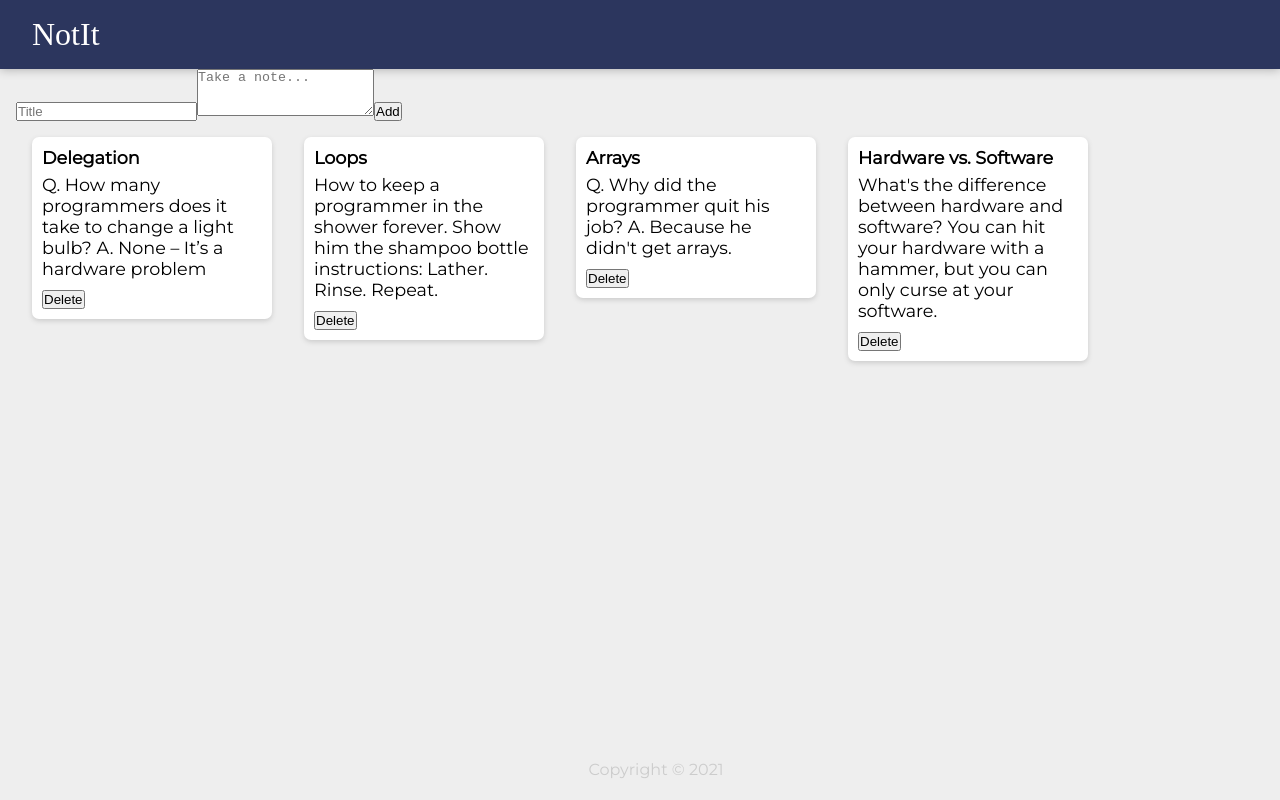
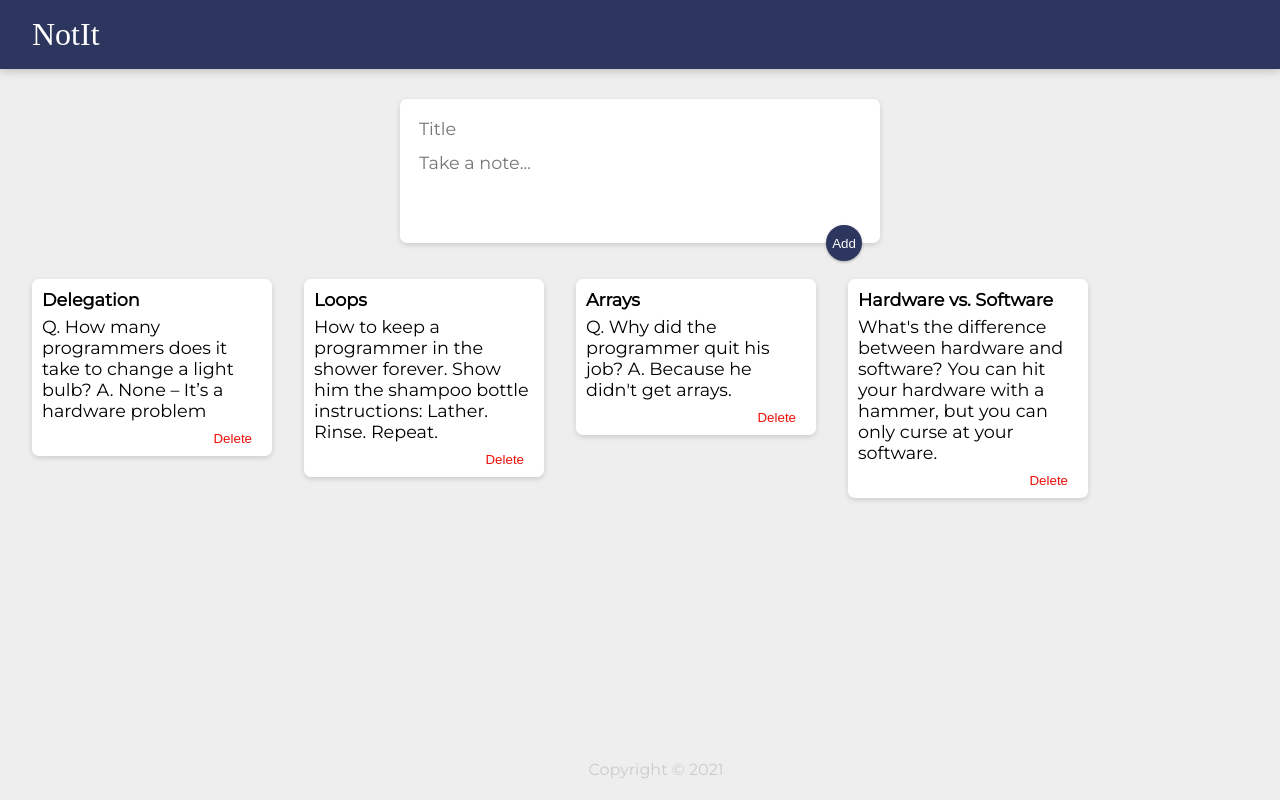
Before and after one commit to neethunsr/Keep, a React (Create React App) app: page / in a window 1280 px wide. Built offline with nearby package versions, Linux system fonts and the light colour scheme; a web font is replaced by a local one.

Commit message:
Add styles to form and buttons

```diff
--- a/public/styles.css
+++ b/public/styles.css
@@ -54,3 +54,51 @@
 	white-space: pre-wrap;
 	word-wrap: break-word;
 }
+
+.note button {
+	position: relative;
+	float: right;
+	color: #eb1008;
+	border: none;
+	background-color: white;
+	outline: none;
+	cursor: pointer;
+	margin-right: 10px;
+}
+
+form {
+	position: relative;
+	width: 480px;
+	background: #fff;
+	border-radius: 7px;
+	box-shadow: 0 2px 5px #ccc;
+	margin: 30px auto 20px auto;
+	padding: 15px;
+}
+
+form input,
+form textarea {
+	width: 100%;
+	border: none;
+	padding: 4px;
+	margin-bottom: 5px;
+	outline: none;
+	font-size: 1.1em;
+	font-family: inherit;
+	resize: none;
+}
+
+form button {
+	position: absolute;
+	right: 18px;
+	bottom: -18px;
+	border-radius: 50%;
+	border: none;
+	background-color: #2c365e;
+	color: #fff;
+	width: 36px;
+	height: 36px;
+	cursor: pointer;
+	box-shadow: 0 1px 3px rgba(0, 0, 0, 0.3);
+	outline: none;
+}
```
